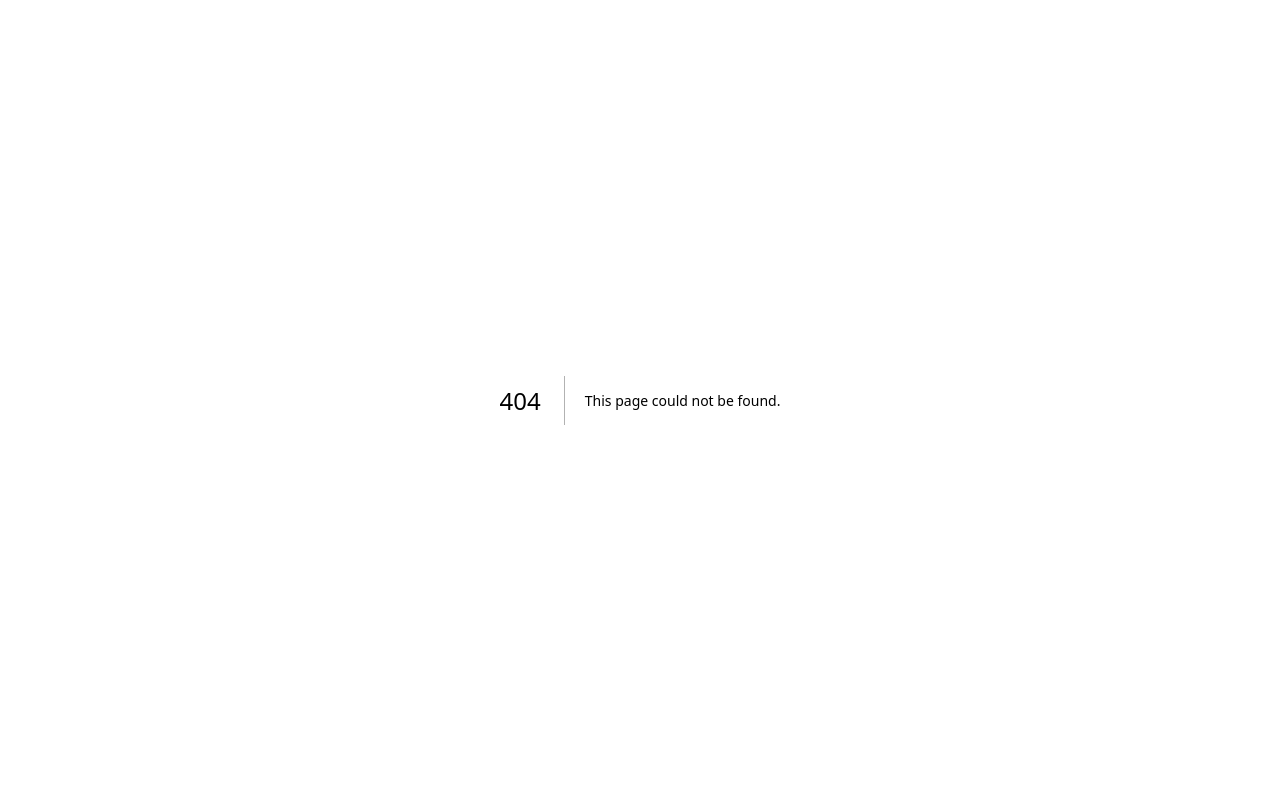
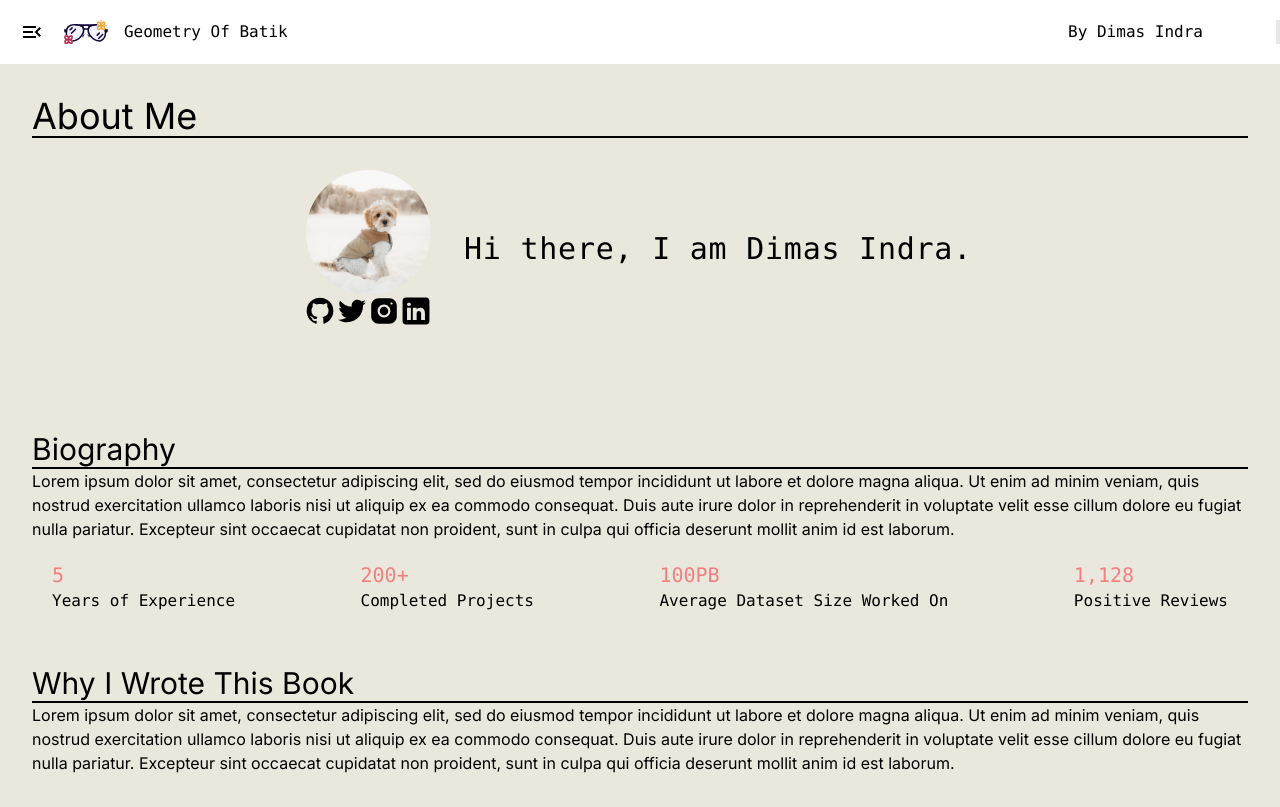
Before and after one commit to mvl19/geometry-of-batik, a Next.js app: page /nextjs-github-pages/about in a window 1280 px wide. Before the commit this address had no page. Built offline with nearby package versions, Linux system fonts and the light colour scheme.

Commit message:
pages configs

```diff
--- a/next.config.js
+++ /dev/null
@@ -1,5 +0,0 @@
-/** @type {import('next').NextConfig} */
-const nextConfig = {
-}
-
-module.exports = nextConfig
--- /dev/null
+++ b/next.config.mjs
@@ -0,0 +1,28 @@
+/** @type {import('next').NextConfig} */
+const nextConfig = {
+    /**
+     * Enable static exports for the App Router.
+     *
+     * @see https://nextjs.org/docs/app/building-your-application/deploying/static-exports
+     */
+    output: "export",
+
+    /**
+     * Set base path. This is the slug of your GitHub repository.
+     *
+     * @see https://nextjs.org/docs/app/api-reference/next-config-js/basePath
+     */
+    basePath: "/nextjs-github-pages",
+
+    /**
+     * Disable server-based image optimization. Next.js does not support
+     * dynamic features with static exports.
+     *
+     * @see https://nextjs.org/docs/app/api-reference/components/image#unoptimized
+     */
+    images: {
+      unoptimized: true,
+    },
+  };
+
+  export default nextConfig;
--- a/src/components/Header.tsx
+++ b/src/components/Header.tsx
@@ -14,7 +14,7 @@ export default function Header({onClick, lightMode=false}: {onClick: ()=> void,
                     <Image src='/menu.svg' alt="" width={24} height={24} onClick={onClick} />
                 </div>
                 <div className="flex gap-4 items-center">
-                    <Link href="/"><Image src='/geobatik.svg' alt="Geometry Of Batik Logo" width={0} height={0} style={LogoStyle}/> </Link>
+                    <Link href="/"><Image src='/nextjs-github-pages/geobatik.svg' alt="Geometry Of Batik Logo" width={0} height={0} style={LogoStyle}/> </Link>
                     <span className="text-sm lg:text-base">Geometry Of Batik</span>
                 </div>
             </div>
--- a/src/components/about/Profile.tsx
+++ b/src/components/about/Profile.tsx
@@ -36,13 +36,13 @@ export default function Profile() {
             <h3 className="text-2xl lg:text-4xl md:text-3xl pt-8 border-black border-b-2">About Me</h3>
             <section className="flex rounded-xl items-center justify-center pl-8 pr-8 pt-8 grow-1 gap-8 flex-wrap border-black">
                 <figure className="flex flex-col items-center">
-                    <Image src='/dog.jpg' alt="Profile Image"  width={125} height={125} style={profileStyle}
+                    <Image src='/nextjs-github-pages/dog.jpg' alt="Profile Image"  width={125} height={125} style={profileStyle}
                     className="" />
                     <figcaption className="flex items-center">
-                        <SocialCard src="./socials/github.svg" to='https://github.com/dimasicr' alt="Github Link" />
-                        <SocialCard src="./socials/twitter.svg" to='' alt="Twitter Link" />
-                        <SocialCard src="./socials/instagram.svg" to='' alt="Instagram Link" />
-                        <SocialCard src="./socials/linkedin.svg" to='https://id.linkedin.com/in/dimasicr' alt="LinkedIn Link" />
+                        <SocialCard src="/nextjs-github-pages/socials/github.svg" to='https://github.com/dimasicr' alt="Github Link" />
+                        <SocialCard src="/nextjs-github-pages/socials/twitter.svg" to='' alt="Twitter Link" />
+                        <SocialCard src="/nextjs-github-pages/socials/instagram.svg" to='' alt="Instagram Link" />
+                        <SocialCard src="/nextjs-github-pages/socials/linkedin.svg" to='https://id.linkedin.com/in/dimasicr' alt="LinkedIn Link" />
                     </figcaption>
                 </figure>
                 <div className="flex flex-wrap">
```
Also changed, not shown: 1 other file (tests, documents, lock files or other folders).
